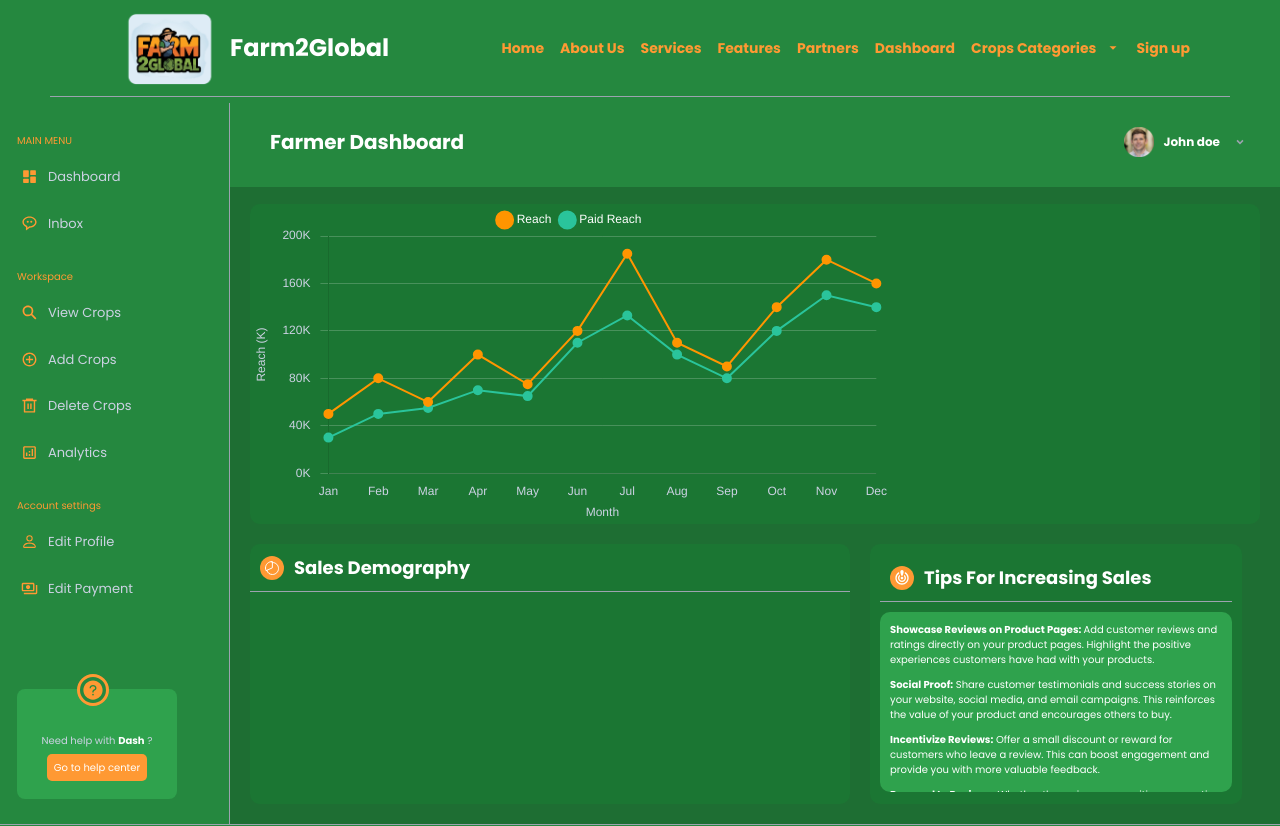
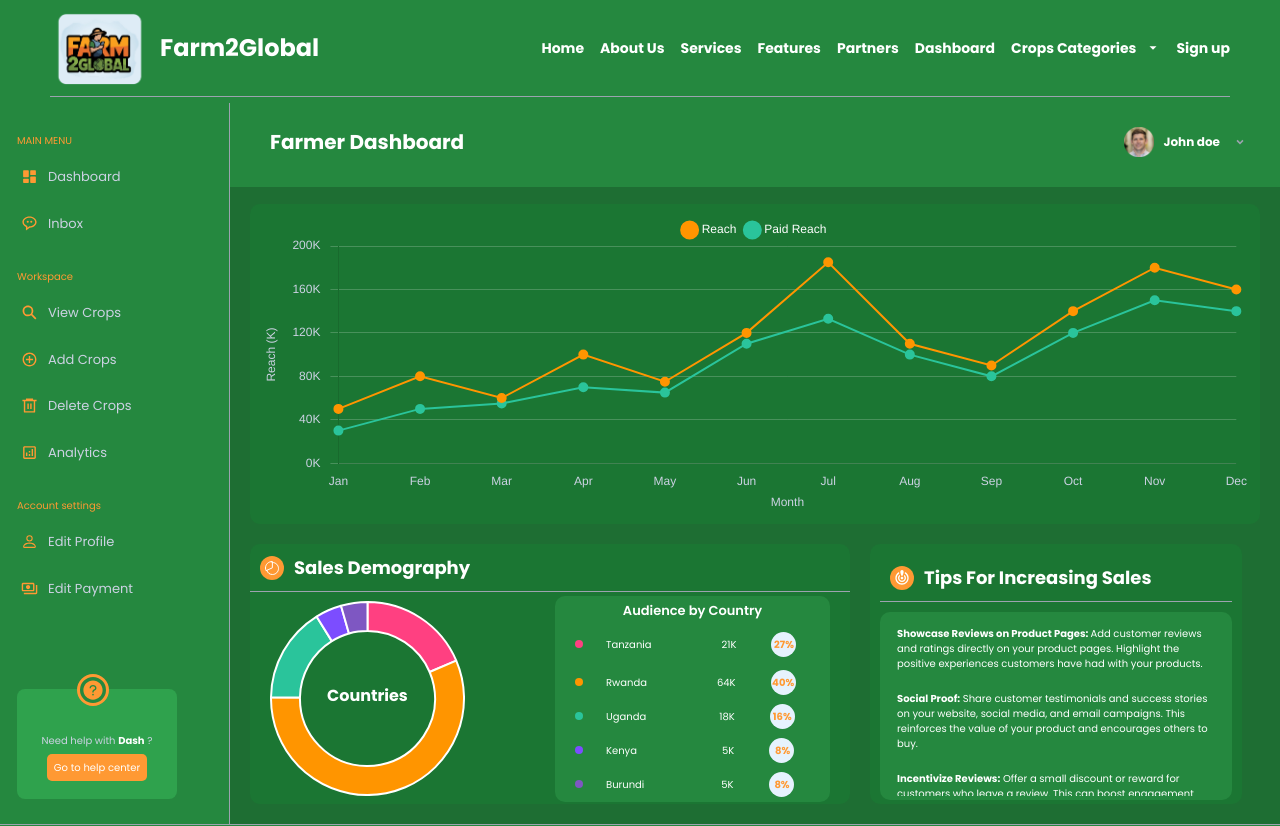
Before and after one commit to MUGISHA-Pascal/Farm2Global-Frontend, a React (Create React App) app in the folder frontend/: page /dashboard in a window 1280 px wide. Shown: the top 826 px of the page. Built offline with nearby package versions, Linux system fonts and the light colour scheme.

Commit message:
frontend

```diff
--- a/frontend/src/components/Charts.tsx
+++ b/frontend/src/components/Charts.tsx
@@ -1,23 +1,27 @@
 import React, { useEffect, useRef } from "react";
 import { IoPieChartOutline } from "react-icons/io5";
 import { MdOutlineCrisisAlert } from "react-icons/md";
-
 import {
   Chart,
   LineController,
   CategoryScale,
   LinearScale,
+  DoughnutController,
   PointElement,
+  ArcElement,
   LineElement,
   Title,
   Tooltip,
   Legend,
+  ChartTypeRegistry,
 } from "chart.js";
 
 Chart.register(
   LineController,
   CategoryScale,
   LinearScale,
+  DoughnutController,
+  ArcElement,
   PointElement,
   LineElement,
   Title,
@@ -27,6 +31,7 @@ Chart.register(
 
 const LineChart = () => {
   const chartRef = useRef<Chart | null>(null);
+  const donutRef = useRef<Chart<"doughnut"> | null>(null);
 
   useEffect(() => {
     const LineChartCanvas = document.getElementById(
@@ -80,6 +85,7 @@ const LineChart = () => {
         },
         options: {
           responsive: true,
+          maintainAspectRatio: false,
           plugins: {
             title: {
               display: false,
@@ -142,7 +148,47 @@ const LineChart = () => {
         },
       });
     }
-
+    const DonutChart = document.getElementById(
+      "DonutChart"
+    ) as HTMLCanvasElement;
+    if (donutRef.current) {
+      donutRef.current.destroy();
+    }
+    donutRef.current = new Chart<"doughnut">(DonutChart, {
+      type: "doughnut",
+      data: {
+        labels: ["Tanzania", "Rwanda", "Uganda", "Kenya", "Burundi"],
+        datasets: [
+          {
+            data: [21, 64, 18, 5, 5],
+            backgroundColor: [
+              "#FF4081",
+              "#FF9500",
+              "#2AC49B",
+              "#7C4DFF",
+              "#7E57C2",
+            ],
+            borderColor: "#FFFFFF",
+            borderWidth: 2,
+          },
+        ],
+      },
+      options: {
+        responsive: true,
+        maintainAspectRatio: false,
+        cutout: "70%",
+        plugins: {
+          tooltip: {
+            callbacks: {
+              label: (context) => `${context.label}: ${context.raw}K`,
+            },
+          },
+          legend: {
+            display: false,
+          },
+        },
+      },
+    });
     return () => {
       if (chartRef.current) {
         chartRef.current.destroy();
@@ -152,8 +198,11 @@ const LineChart = () => {
 
   return (
     <div className="flex-1 bg-[#1E6E33]">
-      <div className="bg-[#1B7633]  h-[320px] rounded-[10px] w-full">
+      <div className="bg-[#1B7633] p-[10px] h-[320px] rounded-[10px] w-full relative">
         <canvas id="LineChart"></canvas>
+        <p className="absolute top-[480px] left-[77px] text-white font-bold">
+          Countries
+        </p>
       </div>
       <div className="flex flex-row space-x-[20px] mt-[20px] w-full">
         <div className="bg-[#1B7633] w-[600px] h-[260px] rounded-[10px] flex flex-col">
@@ -165,6 +214,77 @@ const LineChart = () => {
               Sales Demography
             </h2>
           </div>
+          <div className=" p-[4px] px-[20px] w-full flex flex-row space-x-[90px] items-center justify-center">
+            <div className="w-[195px] h-[195px]">
+              <canvas id="DonutChart"></canvas>
+            </div>
+
+            <div className="ml-10 px-[20px] py-[5px] text-[10px] rounded-[10px] flex flex-col space-y-[7px] bg-[#25883F] w-[400px] text-white">
+              <h3 className="text-[13px] font-semibold">Audience by Country</h3>
+              <ul className="flex flex-col space-y-[9px]">
+                <li className="flex flex-row space-x-[70px] items-center my-1">
+                  <div className="flex flex-row space-x-[15px] items-center">
+                    <span className="w-2 h-2 bg-[#FF4081] rounded-full mr-2"></span>
+                    <p>Tanzania</p>
+                  </div>
+                  <div className="flex flex-row space-x-[35px] items-center">
+                    <span>21K</span>{" "}
+                    <div className="text-[#FF9933] w-[25px] flex flex-row items-center justify-center h-[25px] p-[4px] font-bold bg-[#E6F2FE] rounded-full">
+                      <span className="ml-auto ">27%</span>
+                    </div>
+                  </div>
+                </li>
+                <li className="flex flex-row space-x-[70px] items-center my-1">
+                  <div className="flex flex-row space-x-[15px] items-center">
+                    <span className="w-2 h-2 bg-[#FF9500] rounded-full mr-2"></span>
+                    <p>Rwanda</p>
+                  </div>{" "}
+                  <div className="flex flex-row space-x-[35px] items-center">
+                    <span>64K</span>
+                    <div className="text-[#FF9933] w-[25px] flex flex-row items-center justify-center h-[25px] p-[4px] font-bold bg-[#E6F2FE] rounded-full">
+                      <span className="ml-auto">40%</span>
+                    </div>
+                  </div>
+                </li>
+                <li className="flex flex-row space-x-[73px] items-center my-1">
+                  <div className="flex flex-row space-x-[15px] items-center">
+                    <span className="w-2 h-2 bg-[#2AC49B] rounded-full mr-2"></span>
+                    <p>Uganda</p>
+                  </div>{" "}
+                  <div className="flex flex-row space-x-[35px] items-center">
+                    <span>18K</span>
+                    <div className="text-[#FF9933] w-[25px] flex flex-row items-center justify-center h-[25px] p-[4px] font-bold bg-[#E6F2FE] rounded-full">
+                      <span className="ml-auto">16%</span>
+                    </div>
+                  </div>
+                </li>
+                <li className="flex flex-row space-x-[85px] items-center my-1">
+                  <div className="flex flex-row space-x-[15px] items-center">
+                    <span className="w-2 h-2 bg-[#7C4DFF] rounded-full mr-2"></span>
+                    <p>Kenya</p>
+                  </div>{" "}
+                  <div className="flex flex-row space-x-[35px] items-center">
+                    <span>5K</span>
+                    <div className="text-[#FF9933] w-[25px] flex flex-row items-center justify-center h-[25px] p-[4px] font-bold bg-[#E6F2FE] rounded-full">
+                      <span className="ml-auto">8%</span>
+                    </div>
+                  </div>
+                </li>
+                <li className="flex flex-row space-x-[77px] items-center my-1">
+                  <div className="flex flex-row space-x-[15px] items-center">
+                    <span className="w-2 h-2 bg-[#7E57C2] rounded-full mr-2"></span>
+                    <p>Burundi</p>
+                  </div>
+                  <div className="flex flex-row space-x-[35px] items-center">
+                    <span>5K</span>
+                    <div className="text-[#FF9933] w-[25px] flex flex-row items-center justify-center h-[25px] p-[4px] font-bold bg-[#E6F2FE] rounded-full">
+                      <span className="ml-auto">8%</span>
+                    </div>
+                  </div>
+                </li>
+              </ul>
+            </div>
+          </div>
         </div>
         <div className="bg-[#1B7633] w-[372px] h-[260px] rounded-[10px] flex flex-col space-y-[10px] p-[10px]">
           <div className="flex flex-row border-b-[1px] border-gray-400 space-x-[10px] items-center justify-start p-[10px]">
@@ -175,17 +295,19 @@ const LineChart = () => {
               Tips For Increasing Sales
             </h2>
           </div>
-          <div className="scrollableDiv bg-[#2FA24D] flex flex-col space-y-[10px] rounded-[10px] text-left p-[10px] text-[10px] text-white h-[180px] overflow-y-auto">
+          <div className="bg-[#25883F] p-[7px] py-1 rounded-[10px]">
+            <div className="scrollableDiv bg-[#25883F] flex flex-col space-y-[20px] rounded-[10px] text-left p-[10px] text-[10px] text-white h-[180px] overflow-y-auto">
               <p>
                 <b>Showcase Reviews on Product Pages: </b> Add customer reviews
-              and ratings directly on your product pages. Highlight the positive
-              experiences customers have had with your products.
+                and ratings directly on your product pages. Highlight the
+                positive experiences customers have had with your products.
               </p>
 
               <p>
                 <b>Social Proof:</b> Share customer testimonials and success
                 stories on your website, social media, and email campaigns. This
-              reinforces the value of your product and encourages others to buy.
+                reinforces the value of your product and encourages others to
+                buy.
               </p>
 
               <p>
@@ -204,6 +326,7 @@ const LineChart = () => {
           </div>
         </div>
       </div>
+    </div>
   );
 };
 
--- a/frontend/src/components/Navbar.tsx
+++ b/frontend/src/components/Navbar.tsx
@@ -25,7 +25,7 @@ const Navbar = () => {
     <div className="bg-[#25883F]">
       {" "}
       <nav className="bg-[#25883F] border-b-[1px] border-gray-400 mx-[50px] text-white py-2">
-        <div className="container max-md:px-[10px] mx-auto  px-[70px] pr-[40px] pt-[0px] flex justify-between items-center">
+        <div className="container max-md:px-[10px] mx-auto   pt-[0px] flex justify-between items-center">
           <div className="flex flex-row space-x-[10px] items-center">
             <img src={logo} className="w-[100px] h-[80px]" alt="logo" />
             <p className="text-2xl max-sm:text-[13px] max-md:text-[15px] max-md:font-bold font-bold text-white">
@@ -39,7 +39,7 @@ const Navbar = () => {
             }}
           />
           {navShow && (
-            <div className="flex pb-[20px] text-[#FF9933] flex-col space-y-[10px] w-[160px] rounded-[10px] right-[10px] absolute items-end z-10 border-[1px] border-gray-300 p-[16px] top-[40px] bg-[#25883F]">
+            <div className="flex pb-[20px] text-white flex-col space-y-[10px] w-[160px] rounded-[10px] right-[10px] absolute items-end z-10 border-[1px] border-gray-300 p-[16px] top-[40px] bg-[#25883F]">
               <VscChromeClose
                 className="hover:text-green-300"
                 onClick={() => {
@@ -151,7 +151,7 @@ const Navbar = () => {
               </ul>
             </div>
           )}
-          <ul className="flex font-bold text-[#FF9933] space-x-4 max-md:hidden  text-[14px]">
+          <ul className="flex font-bold text-white space-x-4 max-md:hidden  text-[14px]">
             <li>
               <RouterLink
                 to="/"
--- a/frontend/src/index.css
+++ b/frontend/src/index.css
@@ -9,7 +9,7 @@ code {
     monospace;
 }
 .scrollableDiv::-webkit-scrollbar {
-  width: 8px;
+  width: 6px;
   margin-right: 10px;
 }
 .scrollableDiv::-webkit-scrollbar-thumb {
@@ -17,7 +17,7 @@ code {
   border-radius: 10px;
 }
 .scrollableDiv::-webkit-scrollbar-track {
-  background-color: #2fa24d;
+  background-color: #25883f;
 }
 @tailwind base;
 @tailwind components;
```
Lines whose indentation alone changed are shown as unchanged.
